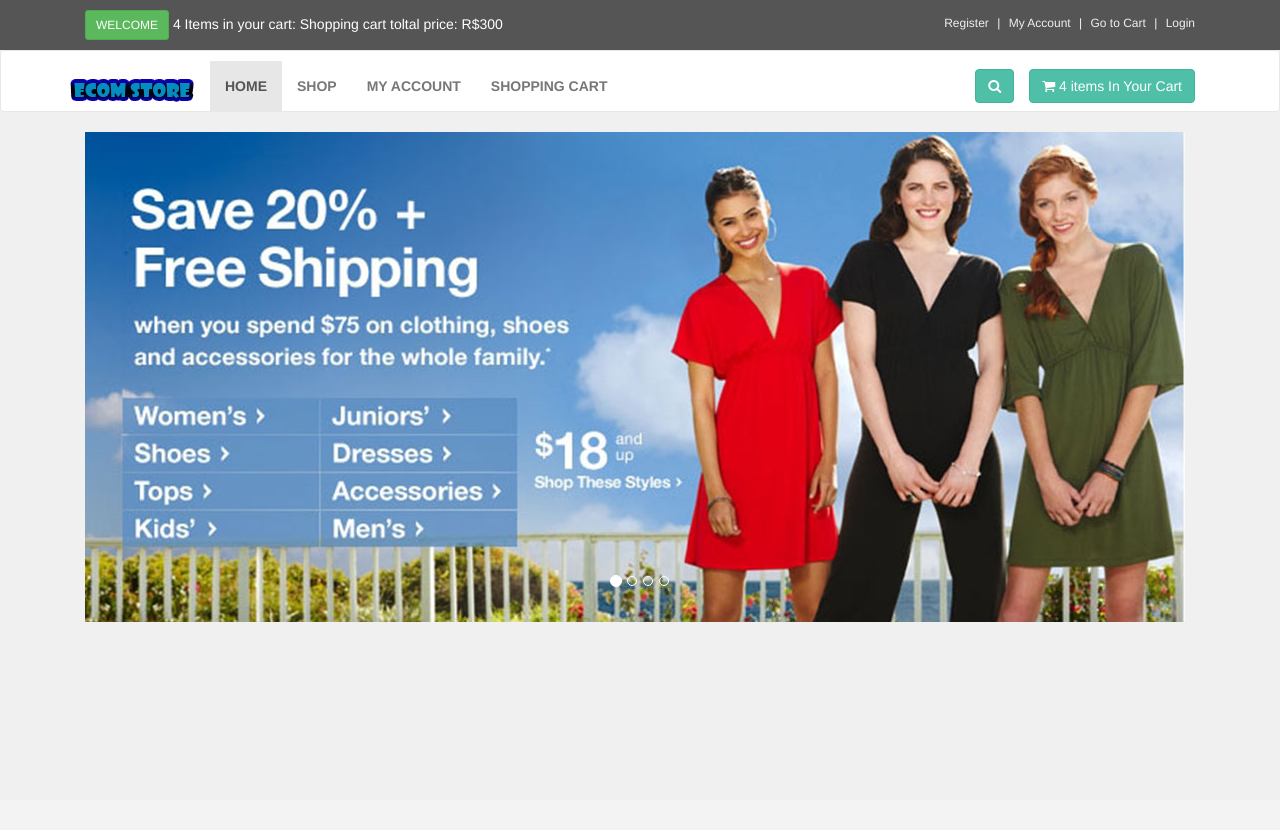
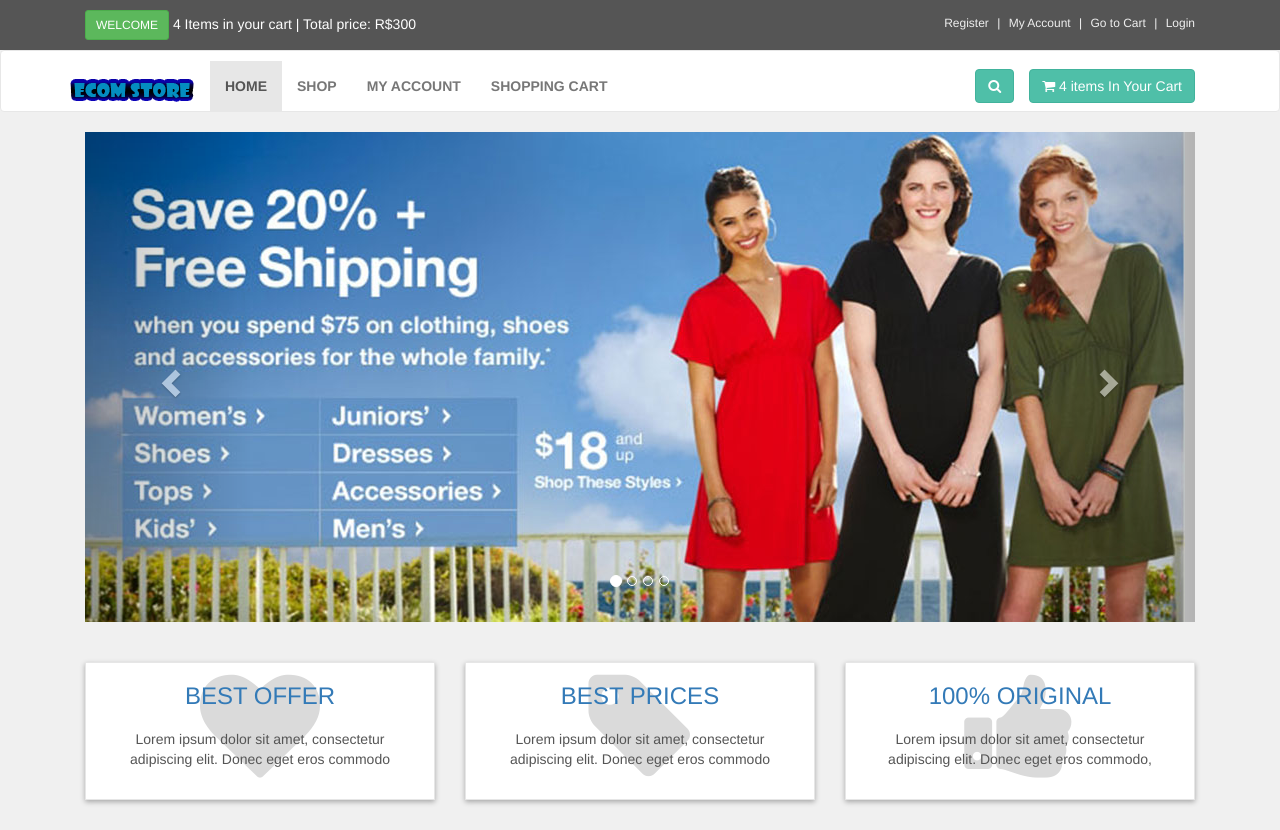
Before and after one commit to Cardoso05/Multirec, a PHP site: page / in a window 1280 px wide. Before the commit the page ends 622 px from the top, so only its background shows below. Run offline with PHP 8.4, Linux system fonts and the light colour scheme.

Commit message:
abaixo do slider
abaixo  do slider (terminar)

```diff
--- a/index.php
+++ b/index.php
@@ -1,5 +1,6 @@
 <!DOCTYPE html>
 <html lang="pt-br">
+
 <head>
     <meta charset="UTF-8">
     <meta http-equiv="X-UA-Compatible" content="IE=edge">
@@ -23,7 +24,7 @@
 
             <div class="col-md-6 offer">
                 <a class="btn btn-success btn-sm">Welcome</a>
-                    <a href="checkout.php">4 Items in your cart: Shopping cart toltal price: R$300 </a>
+                <a href="checkout.php">4 Items in your cart | Total price: R$300 </a>
             </div>
 
             <div class="col-md-6">
@@ -107,7 +108,8 @@
 
                 <div class="navbar-collapse collapse right">
 
-                        <button class="btn btn-primary navbar-btn" type="button" data-toggle="collapse" data-target="#search">
+                    <button class="btn btn-primary navbar-btn" type="button" data-toggle="collapse"
+                        data-target="#search">
 
                         <span class="sr-only">Toggle Search</span>
                         <i class="fa fa-search"></i>
@@ -153,10 +155,10 @@
 
                 <ol class="carousel-indicators">
 
-                        <li class="active" data-target="myCarousel" data-slide-to="0"></li>
-                        <li data-target="myCarousel" data-slide-to="1"></li>
-                        <li data-target="myCarousel" data-slide-to="2"></li>
-                        <li data-target="myCarousel" data-slide-to="3"></li>
+                    <li class="active" data-target="#myCarousel" data-slide-to="0"></li>
+                    <li data-target="#myCarousel" data-slide-to="1"></li>
+                    <li data-target="#myCarousel" data-slide-to="2"></li>
+                    <li data-target="#myCarousel" data-slide-to="3"></li>
 
                 </ol>
 
@@ -170,21 +172,104 @@
 
                     <div class="item">
 
-                            <img src="admin_area/slides_images/slide-1.jpg" alt="Slider Image 2">
+                        <img src="admin_area/slides_images/slide-2.jpg" alt="Slider Image 2">
 
                     </div>
 
 
                     <div class="item">
 
-                            <img src="admin_area/slides_images/slide-1.jpg" alt="Slider Image 3">
+                        <img src="admin_area/slides_images/slide-3.jpg" alt="Slider Image 3">
 
                     </div>
 
 
                     <div class="item">
 
-                            <img src="admin_area/slides_images/slide-1.jpg" alt="Slider Image 4">
+                        <img src="admin_area/slides_images/slide-4.jpg" alt="Slider Image 4">
+
+                    </div>
+
+                </div>
+
+                <a href="#myCarousel" class="left carousel-control" data-slide="prev">
+
+                    <span class="glyphicon glyphicon-chevron-left"></span>
+                    <span class="sr-only">Previous</span>
+
+                </a>
+
+                <a href="#myCarousel" class="right carousel-control" data-slide="next">
+
+                    <span class="glyphicon glyphicon-chevron-right"></span>
+                    <span class="sr-only">Next</span>
+
+                </a>
+
+
+            </div>
+
+        </div>
+
+    </div>
+
+    <div id="advantages">
+
+        <div class="container">
+
+            <div class="same-height-row">
+
+                <div class="col-sm-4">
+
+                    <div class="box same-height">
+
+                        <div class="icon">
+
+                            <i class="fa fa-heart"></i>
+
+                        </div>
+
+                        <h3><a href="#">Best Offer</a></h3>
+
+                        <p>Lorem ipsum dolor sit amet, consectetur adipiscing elit. Donec eget eros commodo</p>
+
+                    </div>
+
+                </div>
+
+
+
+                <div class="col-sm-4">
+
+                    <div class="box same-height">
+
+                        <div class="icon">
+
+                            <i class="fa fa-tag"></i>
+
+                        </div>
+
+                        <h3><a href="#">Best Prices</a></h3>
+
+                        <p>Lorem ipsum dolor sit amet, consectetur adipiscing elit. Donec eget eros commodo</p>
+
+                    </div>
+
+                </div>
+
+                <div class="col-sm-4">
+
+                    <div class="box same-height">
+
+                        <div class="icon">
+
+                            <i class="fa fa-thumbs-up"></i>
+
+                        </div>
+
+                        <h3><a href="#">100% Original </a></h3>
+
+                        <p>Lorem ipsum dolor sit amet, consectetur adipiscing elit. Donec eget eros commodo,</p>
 
                     </div>
 
@@ -195,8 +280,10 @@
         </div>
 
     </div>
+
     <script src="js/jquery-331.min.js"></script>
     <script src="js/bootstrap-337.min.js"></script>
 
 </body>
+
 </html>
--- a/styles/style.css
+++ b/styles/style.css
@@ -1,4 +1,4 @@
-body{
+body {
   font-size: 14px;
   line-height: 1.42857143;
   color: #333333;
@@ -6,61 +6,61 @@ body{
   overflow-x: hidden;
 }
 
-#top{
+#top {
   background: #555555;
   padding: 10px 0;
 }
 
-#top .offer{
+#top .offer {
   color: #ffffff;
 }
-#top .offer .btn{
+#top .offer .btn {
   text-transform: uppercase;
 }
-@media(max-width: 991px){
-    #top .offer{
+@media (max-width: 991px) {
+  #top .offer {
     margin-bottom: 10px;
   }
 }
-@media(max-width: 991px){
+@media (max-width: 991px) {
   #top {
     font-size: 12px;
     text-align: center;
   }
 }
-#top a{
+#top a {
   color: #ffffff;
 }
-#top ul.menu{
+#top ul.menu {
   padding-top: 5px;
   margin: 0px;
   text-align: right;
   font-size: 12px;
   list-style: none;
 }
-@media(max-width: 991px){
-    #top ul.menu{
+@media (max-width: 991px) {
+  #top ul.menu {
     text-align: center;
   }
 }
-#top ul.menu>li{
+#top ul.menu > li {
   display: inline-block;
 }
-#top ul.menu>li a{
+#top ul.menu > li a {
   color: #eeeeee;
 }
-#top ul.menu>li+li::before{
+#top ul.menu > li + li::before {
   content: "|\00a0";
   color: #f7f7f7;
   padding: 0px 5px;
 }
-.navbar{
+.navbar {
   background-color: #ffffff;
 }
-.navbar-collapse .right{
+.navbar-collapse .right {
   float: right;
 }
-.nabvar-brand{
+.nabvar-brand {
   float: left;
   padding: 10px 15px;
   font-size: 18px;
@@ -68,38 +68,81 @@ body{
   height: 70px;
 }
 .nabvar-brand:hover,
-.nabvar-brand:focus{
+.nabvar-brand:focus {
   text-decoration: none;
 }
-.navbar ul.nav > li > a{
+.navbar ul.nav > li > a {
   text-transform: uppercase;
   font-weight: bold;
   font-size: 14px;
 }
-.navbar ul.nav > li > a:hover{
+.navbar ul.nav > li > a:hover {
   background: #e7e7e7;
-
 }
-.padding-nav{
+.padding-nav {
   padding-top: 10px;
 }
-.btn-primary{
+.btn-primary {
   color: rgb(255, 255, 255);
   background: rgb(79, 191, 168);
   border-color: rgb(65, 179, 156);
 }
-#search .navbar-form{
+#search .navbar-form {
   float: right;
-
 }
-#search{
+#search {
   clear: both;
   border-top: solid 1px #9adacd;
   text-align: right;
 }
-#search .navbar-form .input-group{
+#search .navbar-form .input-group {
   display: table;
 }
-#search .navbar-form .input-group .form-control{
+#search .navbar-form .input-group .form-control {
   width: 100%;
 }
+#slider {
+  margin-bottom: 40px;
+}
+#advantages {
+  text-align: center;
+}
+#advantages .box {
+  background-color: #ffffff;
+  margin: 0 0 30px;
+  box-sizing: border-box;
+  padding: 20px;
+  border: solid 1px #e6e6e6;
+  box-shadow: 0px 2px 5px rgba(0, 0, 0, 0.3);
+}
+#advantages .box .icon {
+  position: absolute;
+  font-size: 120px;
+  width: 100%;
+  text-align: center;
+  top: -20px;
+  left: 0px;
+  float: left;
+  height: 100%;
+  color: #dadada;
+  box-sizing: border-box;
+  z-index: 1;
+}
+#advantages .box h3 {
+  position: relative;
+  margin: 0 0 20px;
+  font-weight: 300;
+  text-transform: uppercase;
+  z-index: 2;
+}
+#advantages .box .h3 a {
+  color: #4fbfa8;
+}
+#advantages .box .h3 a:hover {
+  text-decoration: none;
+}
+#advantages .box p {
+  position: relative;
+  z-index: 2;
+  color: #555555;
+}
```
Lines whose indentation alone changed are shown as unchanged.
